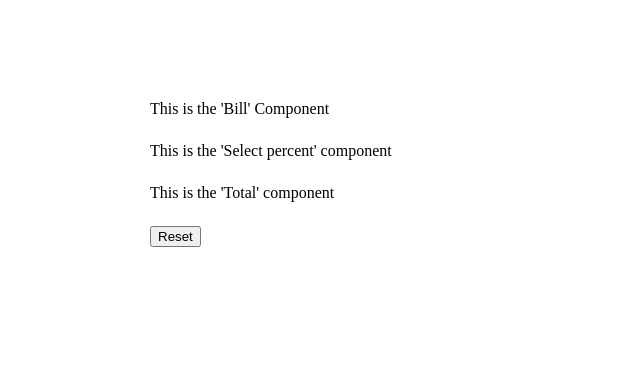
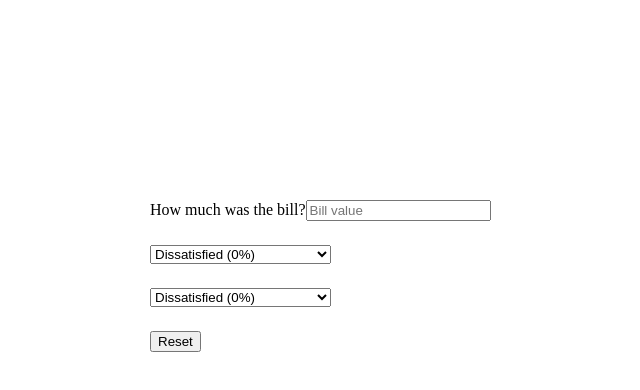
Before and after one commit to Jpkeys29/Tip-Calculator, a React (Create React App) app: page / in a window 1280 px wide. Shown: the top 390 px of the page, without its empty margins (140-780 px from the left). Built offline with nearby package versions, Linux system fonts and the light colour scheme.

Commit message:
Creating static components

```diff
--- a/src/App.js
+++ b/src/App.js
@@ -1,17 +1,12 @@
 import Bill from "./Bill";
 import Total from "./Total";
-import SelectPercent from "./SelectPercent";
-import Button from "./Button";
 import './styles.css';
 
 
 export default function App() {
   return(
     <div className="statements" >
-      <Bill />
-      <SelectPercent />
       <Total />
-      <Button />
     </div>
   )
 }
--- a/src/Bill.js
+++ b/src/Bill.js
@@ -1,7 +1,9 @@
-function Bill(){
+
+export default function Bill(){
     return(
-        <div>This is the 'Bill' Component</div>
-    )
+        <div >
+            <label>How much was the bill?</label>
+            <input type="text" placeholder="Bill value" />
+        </div>
+    );
 }
-
-export default Bill;
--- a/src/Button.js
+++ b/src/Button.js
@@ -1,9 +1,7 @@
-function Button() {
+export default function Button() {
     return(
         <div>
             <button>Reset</button>
         </div>
     )
 }
-
-export default Button;
--- a/src/SelectPercent.js
+++ b/src/SelectPercent.js
@@ -1,9 +1,13 @@
-function SelectPercent() {
+
+export default function SelectPercent() {
     return(
         <div>
-            This is the 'Select percent' component
+            <select>
+                <option>Dissatisfied (0%)</option>
+                <option>It was okay (5%)</option>
+                <option>It was good (10%) </option>
+                <option>Absolutely amazing! (20%)</option>
+            </select>
         </div>
-    )
+    );
 }
-
-export default SelectPercent;
--- a/src/Total.js
+++ b/src/Total.js
@@ -1,9 +1,14 @@
-function Total() {
+import SelectPercent from "./SelectPercent";
+import Button from "./Button";
+import Bill from "./Bill";
+
+export default function Total() {
     return(
-        <div>
-            This is the 'Total' component
+        <div className="statements">
+            <Bill />
+            <SelectPercent />
+            <SelectPercent />
+            <div><Button /></div>
         </div>
-    )
+    );
 }
-
-export default Total;
--- a/src/styles.css
+++ b/src/styles.css
@@ -5,3 +5,18 @@
     flex-direction: column;
     gap: 24px;
   }
+
+  .item {
+    box-shadow: 0 0 30px rgba(0, 0, 0, 0.1);
+    padding: 20px 24px;
+    padding-right: 48px;
+    cursor: pointer;
+    border-top: 4px solid #fff;
+    border-bottom: 4px solid #fff;
+
+    display: grid;
+    grid-template-columns: auto 1fr auto;
+    column-gap: 24px;
+    row-gap: 32px;
+    align-items: center;
+  }
```
